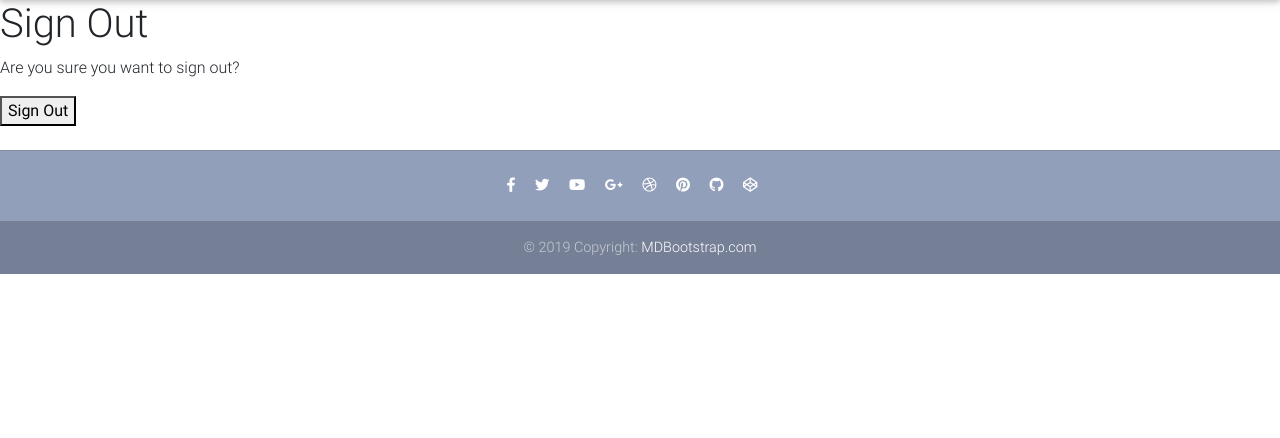
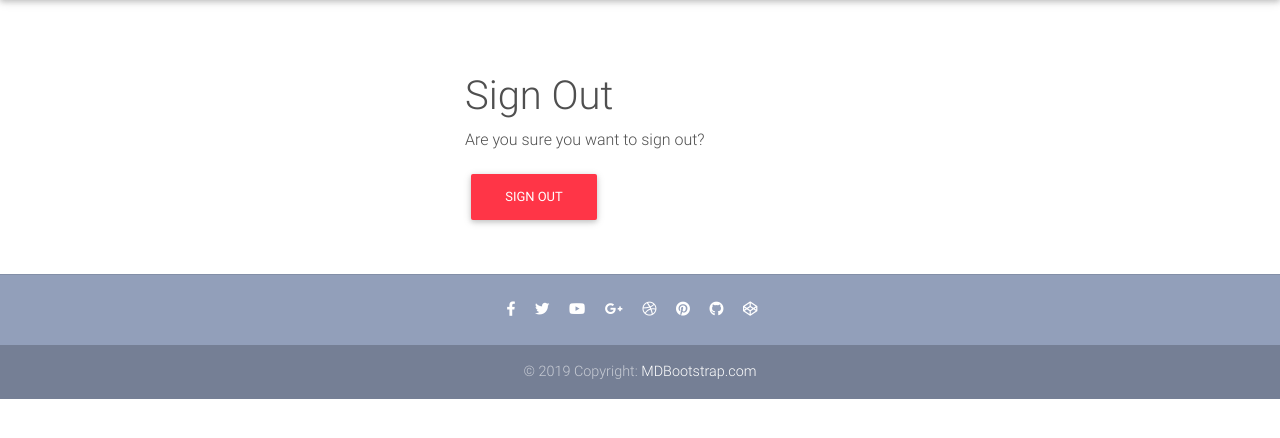
Before and after one commit to harish-gunda18/ecommerce, a Django app: page /accounts/logout/ in a window 1280 px wide. Shown: the part 64-502 px from the top of the page. Run offline with Django 3.2, Linux system fonts and the light colour scheme; a user stored in the database is signed in; data comes from the database, SQL or seed files in the repository; some libraries are stand-ins or nearby versions.

Commit message:
adding logout html

```diff
--- a/order/templates/account/logout.html
+++ b/order/templates/account/logout.html
@@ -5,6 +5,18 @@
 {% block head_title %}{% trans "Sign Out" %}{% endblock %}
 
 {% block content %}
+<main class="pt-4">
+    <div class="container dark-grey-text mt-5">
+      {% if messages %}
+          {% for message in messages %}
+              <div class="alert alert-{{ message.tags }}">
+                  {{ message }}
+              </div>
+          {% endfor %}
+      {% endif %}
+      <!--Grid row-->
+      <div class="row wow fadeIn">
+        <div class="col-md-5 offset-md-4 mb-4">
 <h1>{% trans "Sign Out" %}</h1>
 
 <p>{% trans 'Are you sure you want to sign out?' %}</p>
@@ -14,8 +26,11 @@
   {% if redirect_field_value %}
   <input type="hidden" name="{{ redirect_field_name }}" value="{{ redirect_field_value }}"/>
   {% endif %}
-  <button type="submit">{% trans 'Sign Out' %}</button>
+  <button class="btn btn-danger" type="submit">{% trans 'Sign Out' %}</button>
 </form>
 
-
+        </div>
+      </div>
+    </div>
+</main>
 {% endblock %}
```
